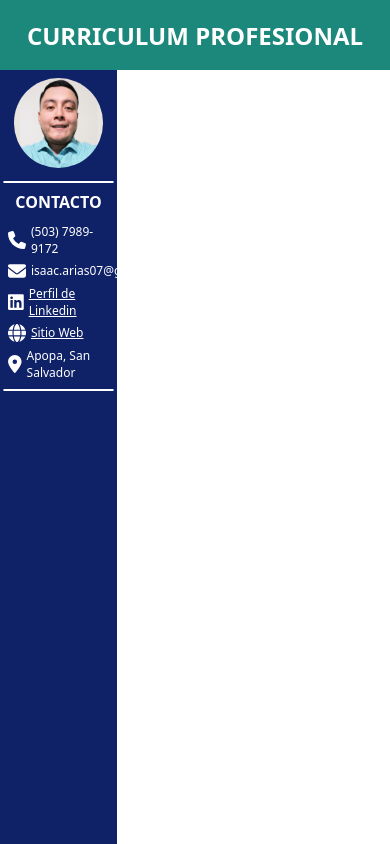
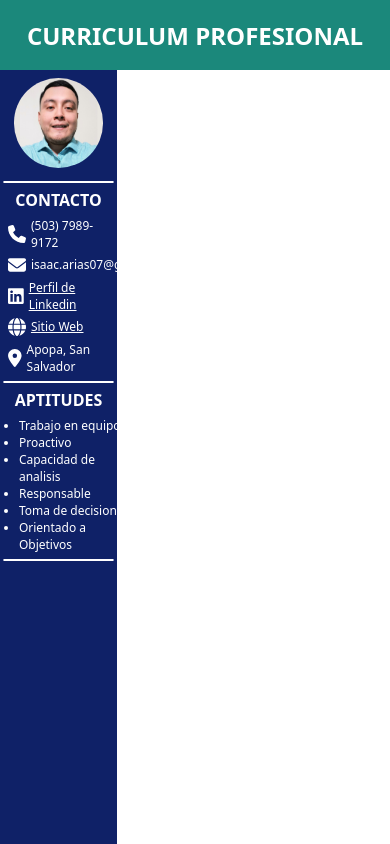
Before and after one commit to Isaac953/curriculum_isaac, a Next.js app: page / in a window 390 px wide. Shown: the top 844 px of the page. Built offline with nearby package versions, Linux system fonts and the light colour scheme.

Commit message:
CV_14.4: Rework de estilos en componente aptitudes

```diff
--- a/src/app/components/Main.js
+++ b/src/app/components/Main.js
@@ -16,8 +16,8 @@ export const Main = () => {
         <hr className="hr-wh"></hr>
         <Contact />
         <hr className="hr-wh"></hr>
-        {/* <SoftSkills />
-        <hr></hr> */}
+        <SoftSkills />
+        <hr className="hr-wh"></hr>
       </section>
       <section className="main__experience">
         {/* <Profile />
--- a/src/app/components/cards/02_contact/Contact.scss
+++ b/src/app/components/cards/02_contact/Contact.scss
@@ -37,9 +37,6 @@
 /* Start Media Queries Screens 768px and 1023px */
 @media screen and (min-width: 768px) and (max-width: 1023px) {
   .contactcard {
-    .contactcard__title {
-      font-size: 20px;
-    }
     .contactcard__sub {
       .contactcard__sub--link {
         font-size: 14px;
@@ -61,9 +58,6 @@
 /* Start Media Queries Screens 767px */
 @media screen and (max-width: 767px) {
   .contactcard {
-    .contactcard__title {
-      font-size: 16px;
-    }
     .contactcard__sub {
       .contactcard__sub--link {
         font-size: 12px;
--- a/src/app/components/cards/05_softskils/SoftSkills.js
+++ b/src/app/components/cards/05_softskils/SoftSkills.js
@@ -1,4 +1,4 @@
-import React from 'react';
+import React from "react";
 import "./SoftSkills.scss";
 
 export const SoftSkills = () => {
@@ -31,13 +31,13 @@ let softSkillsData = [
     },
   ];
   return (
-    <section className="softskills-card">
-      <h2 className="softskills-title">{title}</h2>
+    <section className="softskillscard">
+      <h2 className="softskillscard__title">{title}</h2>
       {softSkillsData.map((item) => (
-        <div key={item.id} className="softskills-subcard">
-            <span>{item.description}</span>
+        <div key={item.id} className="softskillscard__sub">
+          <span className="contactcard__sub--text">{item.description}</span>
         </div>
       ))}
     </section>
-  )
-}
+  );
+};
--- a/src/app/components/cards/05_softskils/SoftSkills.scss
+++ b/src/app/components/cards/05_softskils/SoftSkills.scss
@@ -2,37 +2,33 @@
 @import "/src/app/styles/Colors.scss";
 @import "/src/app/styles/MainCards.scss";
 
-.softskills-card{
+.softskillscard {
   @include column;
   @include cards;
+  .softskillscard__title {
+    @include subtitles;
   }
-
-.softskills-title{
-    @include subtitles;
-    font-size: 24px;
+  .softskillscard__sub {
+    @include row;
+    .contactcard__sub--text {
+      display: list-item;
+      position: relative;
+      left: 20px;
+      font-size: 16px;
+      text-align: left;
     }
-
-.softskills-subcard{
-    @include row;
-    // @include subcards;
   }
-
-.softskills-subcard span{
-    font-size: 16px;
-    display:list-item;
-    position: relative;
-    left: 25px;
-    text-align: left;
 }
 
 /* Start Media Queries Screens 768px and 1023px */
 @media screen and (min-width: 768px) and (max-width: 1023px) {
-    .softskills-title{
-        font-size: 20px;
+  .softskillscard {
+    .softskillscard__sub {
+      .contactcard__sub--text {
+        left: 18px;
+        font-size: 14px;
       }
-    .softskills-card span{
-        font-size: 14px;
-        left: 18px;
+    }
   }
 }
 
@@ -40,12 +36,13 @@
 
 /* Start Media Queries Screens 767px */
 @media screen and (max-width: 767px) {
-    .softskills-title{
-        font-size: 16px;
+  .softskillscard {
+    .softskillscard__sub {
+      .contactcard__sub--text {
+        left: 16px;
+        font-size: 12px;
       }
-    .softskills-card span{
-        font-size: 12px;
-        left: 12px;
+    }
   }
 }
 
--- a/src/app/styles/MainCards.scss
+++ b/src/app/styles/MainCards.scss
@@ -1,12 +1,17 @@
 @mixin cards {
   width: 95%;
-  margin: 8px 0px;
+  margin: 5px 0px;
   align-items: flex-start;
+  @media (min-width: 1024px) { margin: 10px 0px; }
+  @media (max-width: 1023px) { margin: 8px 0px; }
+  @media (max-width: 767px) { margin: 6px 0px; }
 }
 
 @mixin subtitles {
   text-align: center;
   width: 100%;
-  margin-bottom: 10px;
-  font-size: 24px;
+  margin-bottom: 5px;
+  @media (min-width: 1024px) { font-size: 24px; margin-bottom: 10px; }
+  @media (max-width: 1023px) { font-size: 20px; margin-bottom: 8px;  }
+  @media (max-width: 767px) { font-size: 16px; margin-bottom: 6px; }
 }
```
Lines whose indentation alone changed are shown as unchanged.
